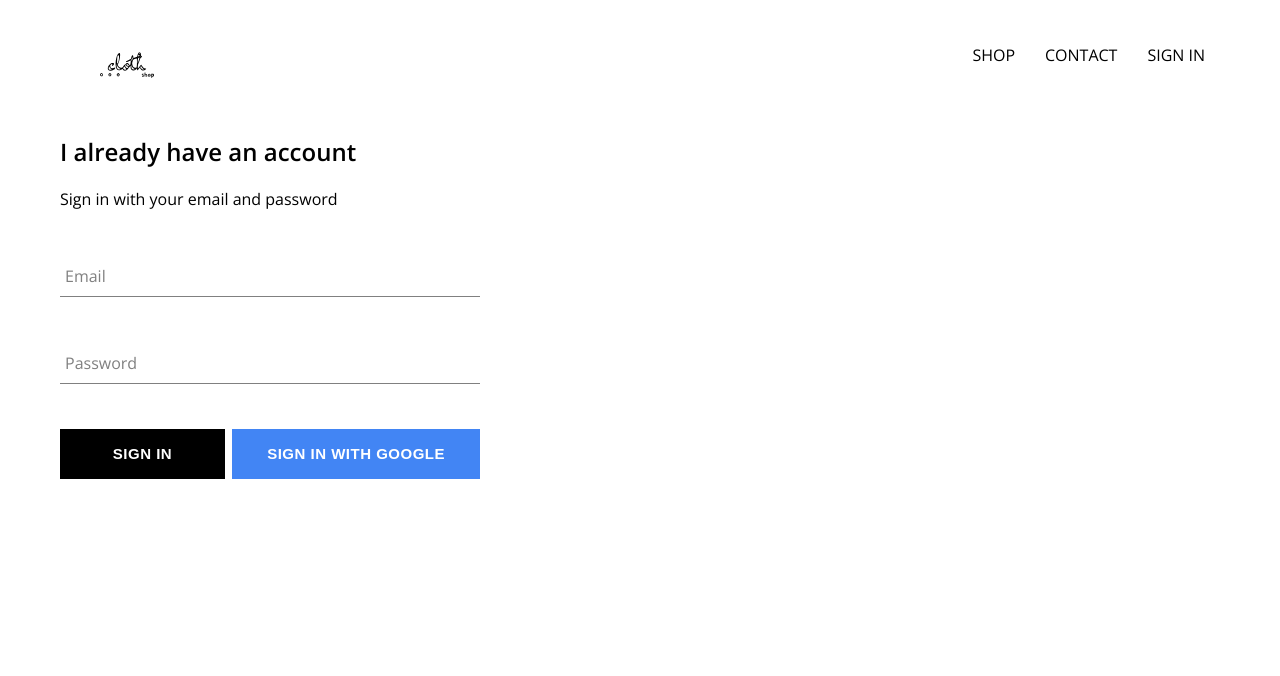
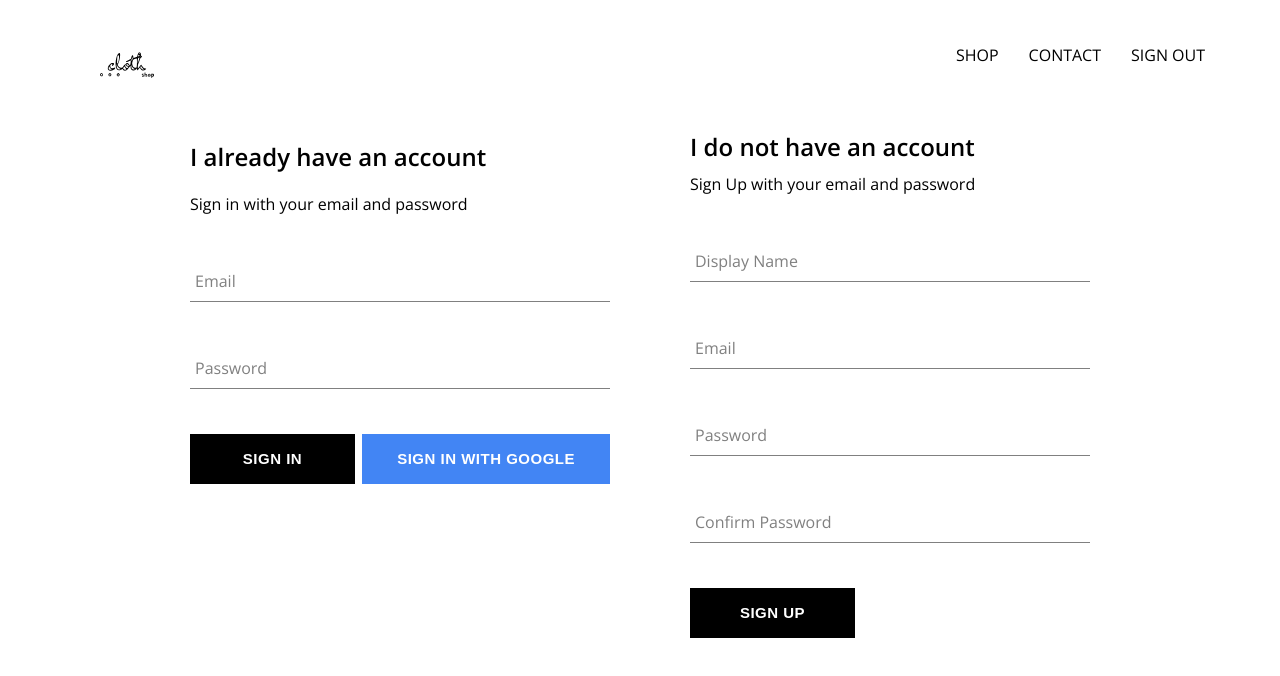
Before and after one commit to SunnyBarua/cloth-store, a React (Create React App) app: page /signin in a window 1280 px wide. Shown: the top 676 px of the page. Built offline with nearby package versions, Linux system fonts and the light colour scheme; no server answers.

Commit message:
firebase sign up functionality added

```diff
--- a/src/App.js
+++ b/src/App.js
@@ -5,7 +5,7 @@
 import Shop from "./pages/shop/shop";
 import Header from "./component/Header/Header";
 import SignInAndSignUp from "./pages/SignInAndSignUp/SignInAndSignUp";
-import { auth, signInWithGoogle } from "./firebase/firebase.utils";
+import { auth, createUserProfileDocument } from "./firebase/firebase.utils";
 const HatsPage = () => (
   <div>
     <h1>Holaaaaaaaaaa</h1>
@@ -13,11 +13,18 @@
 );
 
 function App() {
-  const [user, setUser] = useState(null);
+  const [user, setUser] = useState([]);
   useEffect(() => {
-    let unsubscribe;
-    unsubscribe = auth.onAuthStateChanged((usr) => {
-      setUser(usr);
+    let unsubscribe = null;
+    unsubscribe = auth.onAuthStateChanged(async (userAuth) => {
+      if (userAuth) {
+        const userRef = await createUserProfileDocument(userAuth);
+        userRef.onSnapshot((snapshot) => {
+          console.log(snapshot);
+          setUser({ id: snapshot.id, ...snapshot.data() });
+        });
+        console.log(user);
+      }
     });
     return () => {
       unsubscribe();
--- a/src/component/FormInput/FormInput.js
+++ b/src/component/FormInput/FormInput.js
@@ -8,7 +8,7 @@
       {label ? (
         <label
           className={`${
-            otherProps.value.length ? "shrink" : "form-input-label"
+            otherProps.value?.length ? "shrink" : "form-input-label"
           }`}
         >
           {label}
--- a/src/component/SignIn/SignIn.js
+++ b/src/component/SignIn/SignIn.js
@@ -15,7 +15,7 @@
 
   const handleChange = (event) => {
     const { value, name } = event.target;
-    if (name == password) {
+    if (name === "password") {
       setPassword(value);
     } else {
       setEmail(value);
--- /dev/null
+++ b/src/component/SignUp/SignUp.js
@@ -0,0 +1,92 @@
+import React, { useState } from "react";
+import "./SignUp.scss";
+import { auth, createUserProfileDocument } from "../../firebase/firebase.utils";
+import FormInput from "../FormInput/FormInput";
+import CustomButton from "../CustomButton/CustomButton";
+const SignUp = () => {
+  const [displayName, setDisplayName] = useState("");
+  const [email, setEmail] = useState("");
+  const [password, setPassword] = useState("");
+  const [confirmPassword, setConfirmPassword] = useState("");
+  const clearInput = () => {
+    setDisplayName("");
+    setEmail("");
+    setPassword("");
+    setConfirmPassword("");
+  };
+  const handleSubmit = async (event) => {
+    event.preventDefault();
+
+    if (password !== confirmPassword) {
+      alert("password doesn't match");
+      return;
+    }
+
+    try {
+      const { user } = await auth.createUserWithEmailAndPassword(
+        email,
+        password
+      );
+      await createUserProfileDocument(user, { displayName });
+      clearInput();
+    } catch (error) {
+      console.error(error);
+    }
+  };
+
+  const handleChange = (event) => {
+    const { name, value } = event.target;
+    if (name === "displayName") {
+      setDisplayName(value);
+    }
+    if (name === "email") {
+      setEmail(value);
+    }
+    if (name === "password") {
+      setPassword(value);
+    }
+    if (name === "confirmPassword") {
+      setConfirmPassword(value);
+    }
+  };
+  return (
+    <div className="sign-up">
+      <h2 className="title">I do not have an account</h2>
+      <span>Sign Up with your email and password</span>
+
+      <form className="sign-up-form" onSubmit={handleSubmit}>
+        <FormInput
+          type="text"
+          name="displayName"
+          value={displayName}
+          onChange={handleChange}
+          label="Display Name"
+        />
+        <FormInput
+          type="email"
+          name="email"
+          value={email}
+          onChange={handleChange}
+          label="Email"
+        />
+        <FormInput
+          type="password"
+          name="password"
+          value={password}
+          onChange={handleChange}
+          label="Password"
+        />
+        <FormInput
+          type="password"
+          name="confirmPassword"
+          value={confirmPassword}
+          onChange={handleChange}
+          label="Confirm Password"
+        />
+        <CustomButton type="submit">SIGN UP</CustomButton>
+      </form>
+    </div>
+  );
+};
+
+export default SignUp;
--- /dev/null
+++ b/src/component/SignUp/SignUp.scss
@@ -0,0 +1,9 @@
+.sign-up {
+  display: flex;
+  flex-direction: column;
+  width: 400px;
+
+  .title {
+    margin: 10px 0px;
+  }
+}
--- a/src/firebase/firebase.utils.js
+++ b/src/firebase/firebase.utils.js
@@ -13,6 +13,30 @@
   measurementId: "G-LZYVEDRTZD",
 };
 
+export const createUserProfileDocument = async (userAuth, additionalData) => {
+  if (!userAuth) return;
+
+  const userRef = firestore.doc(`users/${userAuth.uid}`);
+  const snapShot = await userRef.get();
+
+  if (!snapShot.exists) {
+    const { displayName, email } = userAuth;
+    const createdAt = new Date();
+
+    try {
+      await userRef.set({
+        displayName,
+        email,
+        createdAt,
+        ...additionalData,
+      });
+    } catch (error) {
+      console.log("error creating user", error.message);
+    }
+  }
+  return userRef;
+};
+
 firebase.initializeApp(firebaseConfig);
 
 export const auth = firebase.auth();
--- a/src/pages/SignInAndSignUp/SignInAndSignUp.js
+++ b/src/pages/SignInAndSignUp/SignInAndSignUp.js
@@ -1,11 +1,13 @@
 import React from "react";
 import "./SignInAndSignUp.scss";
 import SignIn from "../../component/SignIn/SignIn";
+import SignUp from "../../component/SignUp/SignUp";
 
 const SignInAndSignUp = () => {
   return (
     <div className="sign-in-and-sign-up">
       <SignIn />
+      <SignUp />
     </div>
   );
 };
--- a/src/pages/SignInAndSignUp/SignInAndSignUp.scss
+++ b/src/pages/SignInAndSignUp/SignInAndSignUp.scss
@@ -0,0 +1,6 @@
+.sign-in-and-sign-up {
+  width: 900px;
+  display: flex;
+  justify-content: space-between;
+  margin: 30px auto;
+}
```
